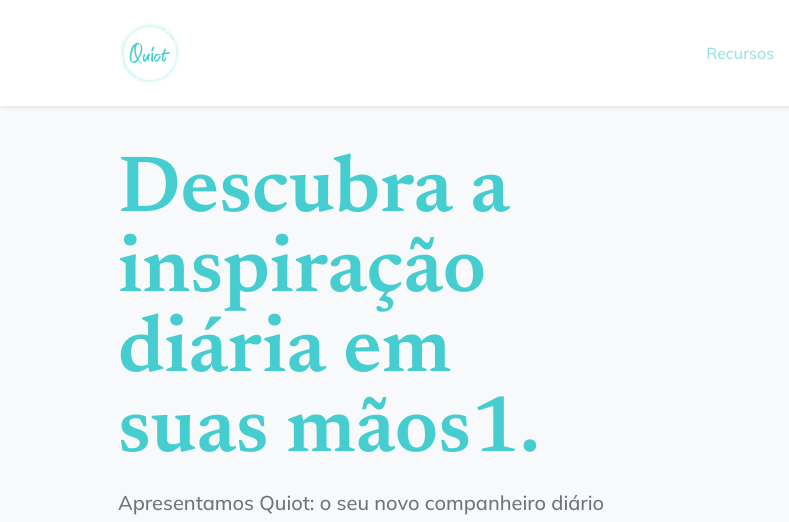
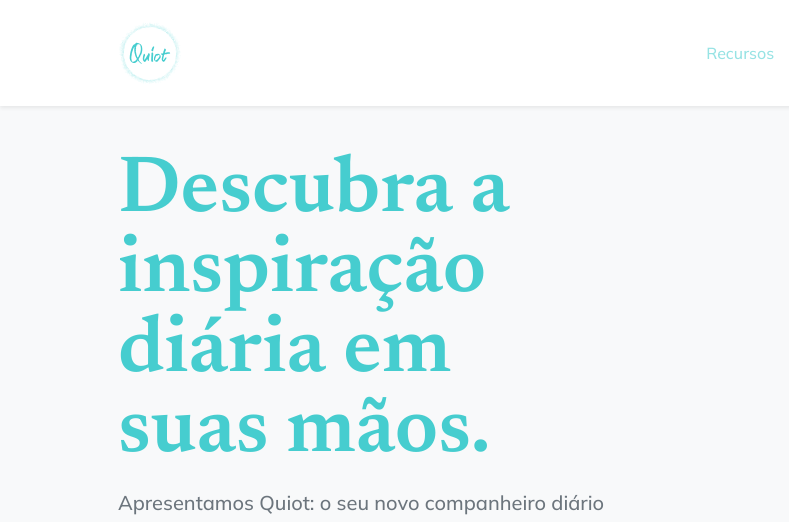
Before and after one commit to gabrielvoigt/quiotladingpage, a plain HTML site: page index.html in a window 1280 px wide. Shown: the top 522 px of the page, 0-789 px from the left. Drawn offline with nearby package versions, Linux system fonts and the light colour scheme.

Commit message:
[QUIOT] Remove test

```diff
--- a/index.html
+++ b/index.html
@@ -130,7 +130,7 @@
                     <div class="col-lg-6">
                         <!-- Mashead text and app badges-->
                         <div class="mb-5 mb-lg-0 text-center text-lg-start">
-                            <h1 class="display-1 lh-1 mb-3" style="color: #46cdcf;">Descubra a inspiração diária em suas mãos1.</h1>
+                            <h1 class="display-1 lh-1 mb-3" style="color: #46cdcf;">Descubra a inspiração diária em suas mãos.</h1>
                             <p class="lead fw-normal text-muted mb-5" style="color: #e6e6e6;">Apresentamos Quiot: o seu novo companheiro diário para frases motivacionais, citações de artistas famosos e palavras que têm o poder de transformar seu dia. Com o Quiot, você nunca estará sozinho na busca por inspiração.</p>
                             <div class="d-flex flex-column flex-lg-row align-items-center">
                                 <a class="me-lg-3 mb-4 mb-lg-0" href="#!" style="background-color: #97e3e4; border-radius: 5px; padding: 5px;">
```
